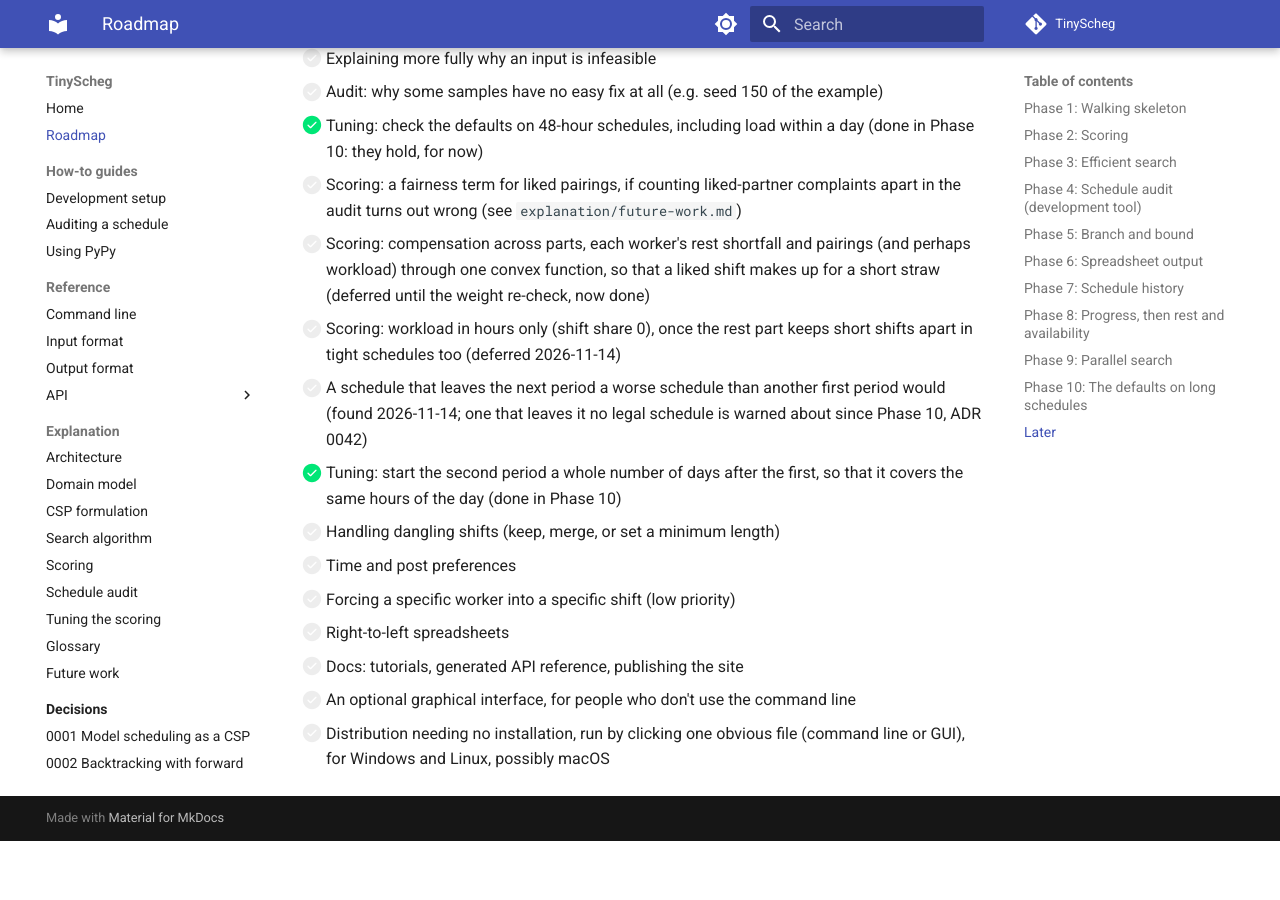
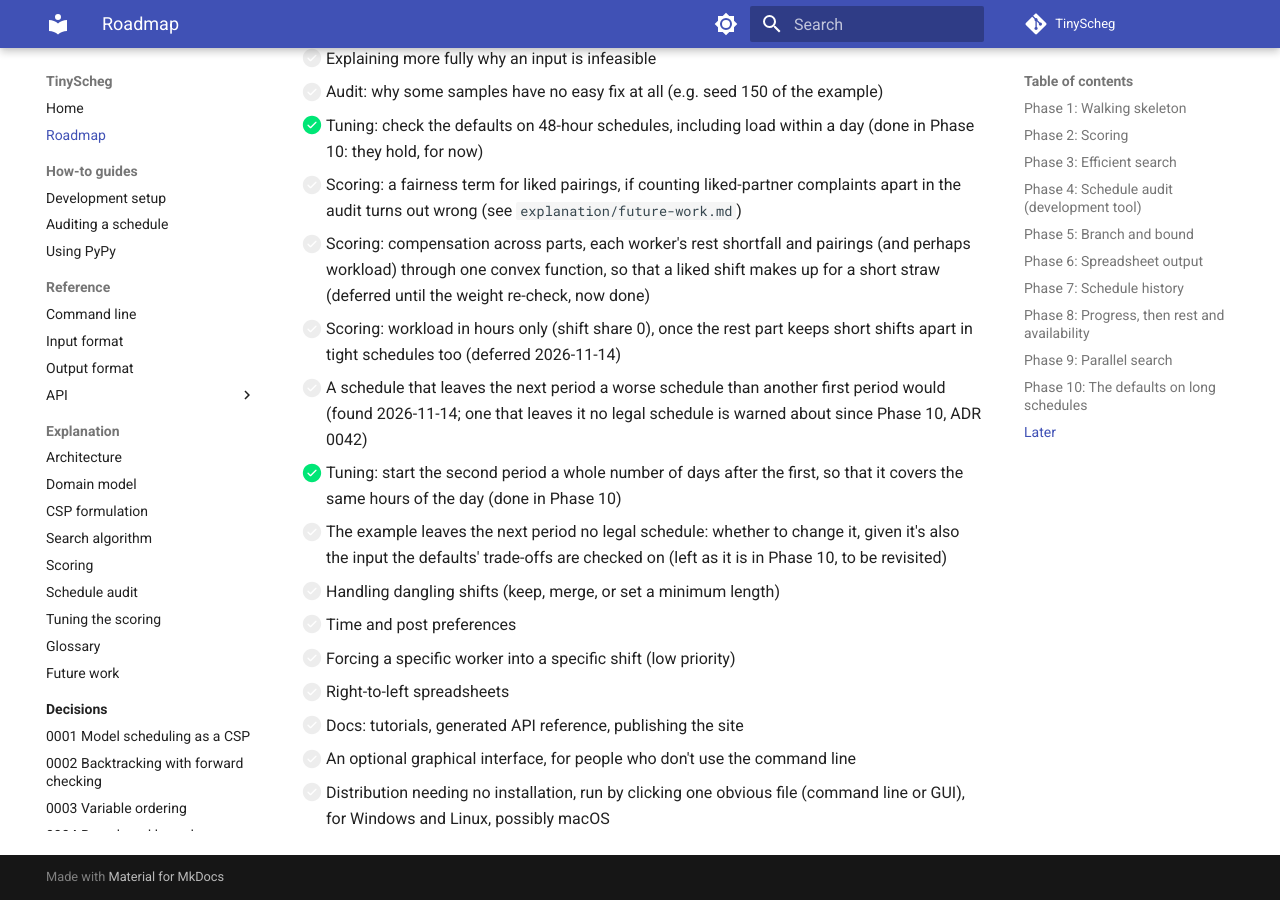
Before and after one commit to 3-kids-wearing-a-trenchcoat/TinyScheg, an MkDocs documentation site: the page built from docs/roadmap.md, in a window 1280 px wide and 900 px high, scrolled down 7679 px. Built offline with MkDocs 1.6.1 and Material for MkDocs 9.7.7, drawn with Linux system fonts in a browser that asks for light colours; comment, search, counter and statistics services are not loaded; before the commit the page ends 8520 px from its top, so only the background shows below that.

Commit message:
Docs: the example's next-period warning left as it is for now, to be revisited (it's also the input the defaults' trade-offs are checked on, where an extra security worker breaks one of the user's rules); in Later and future work
Co-Authored-By: Claude Opus 5.5 <noreply@anthropic.com>
Claude-Session: https://claude.ai/code/session_01F2KXFqzbHQdADpTZjkZwjF

```diff
--- a/docs/roadmap.md
+++ b/docs/roadmap.md
@@ -273,6 +273,8 @@ Not scheduled; see [Future work](explanation/future-work.md) for each.
       one that leaves it no legal schedule is warned about since Phase 10, ADR 0042)
 - [x] Tuning: start the second period a whole number of days after the first, so that it covers the same hours of
       the day (done in Phase 10)
+- [ ] The example leaves the next period no legal schedule: whether to change it, given it's also the input the
+      defaults' trade-offs are checked on (left as it is in Phase 10, to be revisited)
 - [ ] Handling dangling shifts (keep, merge, or set a minimum length)
 - [ ] Time and post preferences
 - [ ] Forcing a specific worker into a specific shift (low priority)
```
Also changed, not shown: docs/explanation/future-work.md (+7 -0 lines).
